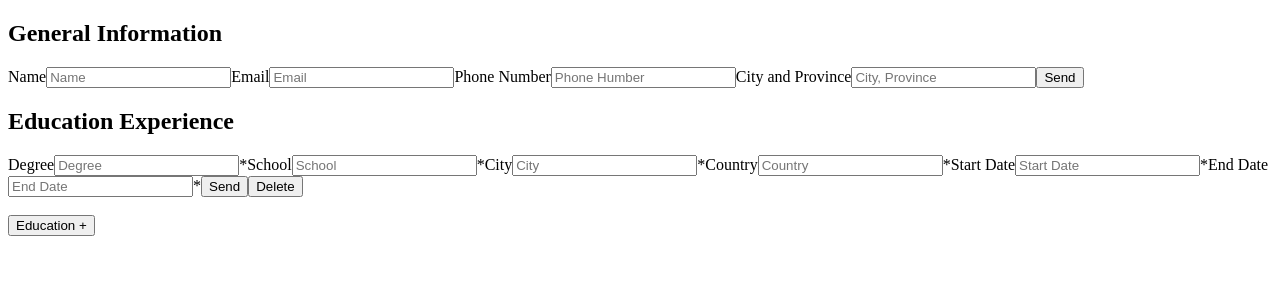
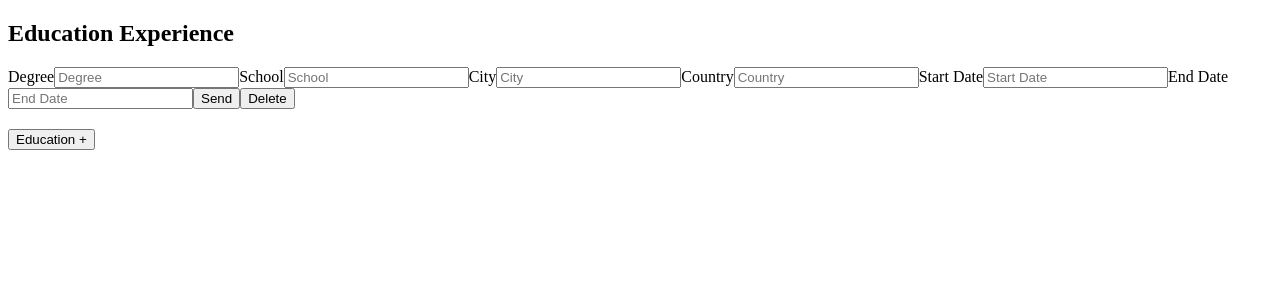
Before and after one commit to Preslav977/react-exercising, a React (Vite) app in the folder react-exercising/: page / in a window 1280 px wide. Shown: the top 300 px of the page. Built offline with nearby package versions, Linux system fonts and the light colour scheme.

Commit message:
Refactored the code, instead of using multiple forms to be only one

```diff
--- a/react-exercising/src/EducationSection.jsx
+++ b/react-exercising/src/EducationSection.jsx
@@ -1,34 +1,97 @@
 import { useState } from "react";
-import { v4 as uuid } from "uuid";
 
 let nextId = 0;
 
-function Input({ labelFor, label, name, placeholder }) {
+function EducationalForm({
+  degreeLabelFor,
+  schoolLabelFor,
+  cityLabelFor,
+  countryLabelFor,
+  startDateLabelFor,
+  endDateDateLabelFor,
+  degreeLabel,
+  schoolLabel,
+  cityLabel,
+  countryLabel,
+  startDateLabel,
+  endDateLabel,
+  degreeInputName,
+  schoolInputName,
+  cityInputName,
+  countryInputName,
+  startDateInputName,
+  endDateInputName,
+  degreeInputPlaceholder,
+  schoolInputPlaceholder,
+  cityInputPlaceholder,
+  countryLInputPlaceholder,
+  startDateInputPlaceholder,
+  endDateInputPlaceholder,
+}) {
   return (
-    <label htmlFor={labelFor}>
-      {label}
-      <span>
-        <input type="text" name={name} placeholder={placeholder} />*
-      </span>
-    </label>
+    <>
+      <label htmlFor={degreeLabelFor}>
+        {degreeLabel}
+        <input
+          type="text"
+          name={degreeInputName}
+          placeholder={degreeInputPlaceholder}
+        />
+      </label>
+      <label htmlFor={schoolLabelFor}>
+        {schoolLabel}
+        <input
+          type="text"
+          name={schoolInputName}
+          placeholder={schoolInputPlaceholder}
+        />
+      </label>
+      <label htmlFor={cityLabelFor}>
+        {cityLabel}
+        <input
+          type="text"
+          name={cityInputName}
+          placeholder={cityInputPlaceholder}
+        />
+      </label>
+      <label htmlFor={countryLabelFor}>
+        {countryLabel}
+        <input
+          type="text"
+          name={countryInputName}
+          placeholder={countryLInputPlaceholder}
+        />
+      </label>
+      <label htmlFor={startDateLabelFor}>
+        {startDateLabel}
+        <input
+          type="text"
+          name={startDateInputName}
+          placeholder={startDateInputPlaceholder}
+        />
+      </label>
+      <label htmlFor={endDateDateLabelFor}>
+        {endDateLabel}
+        <input
+          type="text"
+          name={endDateInputName}
+          placeholder={endDateInputPlaceholder}
+        />
+      </label>
+    </>
   );
 }
 
-function LivePreview({ degree, school, city, country, startDate, endDate }) {
+function LivePreview({ degree }) {
   return (
     <>
-      <h3>{degree}</h3>
-      <p>{school}</p>
-      <p>{city}</p>
-      <p>{country}</p>
-      <p>{startDate}</p>
-      <p>{endDate}</p>
+      <h2>{degree}</h2>
     </>
   );
 }
 
 export function EducationSection() {
-  const [formDataEducationObject, setFormDataEducationObject] = useState([
+  const [formData, setFormData] = useState([
     {
       degree: "",
       school: "",
@@ -36,13 +99,11 @@ export function EducationSection() {
       country: "",
       startDate: "",
       endDate: "",
-      id: uuid(),
+      id: nextId,
     },
   ]);
 
-  const [educationObjects, setEducationObjects] = useState(
-    formDataEducationObject,
-  );
+  const [createNewObj, setCreateNewObj] = useState(formData);
 
   function handleSubmit(e) {
     e.preventDefault();
@@ -53,17 +114,17 @@ export function EducationSection() {
     const countryData = formDataObject.get("country");
     const startDateData = formDataObject.get("start-date");
     const endDateData = formDataObject.get("end-date");
-    const newFormDataEducationObject = {
-      ...formDataEducationObject,
+    const newObjectSubmittedData = {
+      // ...formData,
       degree: degreeData,
       school: schoolData,
       city: cityData,
       country: countryData,
       startDate: startDateData,
-      endDateData: endDateData,
-      id: uuid(),
+      endDate: endDateData,
+      id: nextId++,
     };
-    setFormDataEducationObject([newFormDataEducationObject]);
+    setFormData([...formData, newObjectSubmittedData]);
   }
 
   const addMoreEducation = () => {
@@ -74,60 +135,49 @@ export function EducationSection() {
       country: "",
       startDate: "",
       endDate: "",
-      id: uuid(),
+      id: nextId++,
     };
-    setEducationObjects([...educationObjects, newEducationObject]);
+    setCreateNewObj([...createNewObj, newEducationObject]);
   };
 
   return (
     <>
       <h2>Education Experience</h2>
-      {educationObjects.map((educationSectionObj) => (
-        <div key={educationSectionObj.id}>
+      {createNewObj.map((formObj) => (
+        <div key={formObj.id}>
           <form action="#" onSubmit={handleSubmit}>
-            <Input
-              labelFor="degree"
-              label="Degree"
-              name="degree"
-              placeholder="Degree"
-            />
-            <Input
-              label="School"
-              labelFor="school"
-              name="school"
-              placeholder="School"
-            />
-            <Input
-              label="City"
-              labelFor="city"
-              name="city"
-              placeholder="City"
-            />
-            <Input
-              label="Country"
-              labelFor="country"
-              name="country"
-              placeholder="Country"
-            />
-            <Input
-              label="Start Date"
-              labelFor="start-date"
-              name="start-date"
-              placeholder="Start Date"
-            />
-            <Input
-              label="End Date"
-              labelFor="end-date"
-              name="end-date"
-              placeholder="End Date"
-            />
+            <EducationalForm
+              degreeLabelFor="degree"
+              degreeLabel="Degree"
+              degreeInputName="degree"
+              degreeInputPlaceholder="Degree"
+              schoolLabelFor="school"
+              schoolLabel="School"
+              schoolInputName="school"
+              schoolInputPlaceholder="School"
+              cityLabelFor="city"
+              cityLabel="City"
+              cityInputName="city"
+              cityInputPlaceholder="City"
+              countryLabelFor="country"
+              countryLabel="Country"
+              countryInputName="country"
+              countryLInputPlaceholder="Country"
+              startDateLabelFor="start-date"
+              startDateLabel="Start Date"
+              startDateInputName="start-date"
+              startDateInputPlaceholder="Start Date"
+              endDateDateLabelFor="end-date"
+              endDateLabel="End Date"
+              endDateInputName="end-date"
+              endDateInputPlaceholder="End Date"
+            ></EducationalForm>
             <button type="submit">Send</button>
             <button
               onClick={() => {
-                setEducationObjects(
-                  educationObjects.filter(
-                    (object) => object.id !== educationSectionObj.id,
-                  ),
+                setCreateNewObj(
+                  createNewObj.filter((object) => object.id !== formObj.id),
+                  // setFormData(formData.filter((obj) => obj.id !== formObj.id)),
                 );
               }}
             >
@@ -136,18 +186,9 @@ export function EducationSection() {
           </form>
         </div>
       ))}
-
-      {formDataEducationObject.map((formDataObject) => (
-        <LivePreview
-          degree={formDataObject.degree}
-          school={formDataObject.school}
-          city={formDataObject.city}
-          country={formDataObject.country}
-          startDate={formDataObject.startDate}
-          endDate={formDataObject.endDate}
-        ></LivePreview>
+      {formData.map((obj) => (
+        <LivePreview key={obj.id} degree={obj.degree}></LivePreview>
       ))}
-
       <div>
         <button onClick={addMoreEducation}>Education +</button>
       </div>
--- a/react-exercising/src/GeneralSection.jsx
+++ b/react-exercising/src/GeneralSection.jsx
@@ -1,32 +1,67 @@
 /* eslint-disable react/jsx-key */
 import { useState } from "react";
+// import { v4 as uuid } from "uuid";
 
 let nextId = 0;
 
-function Input({ labelFor, label, name, placeholder }) {
-  return (
-    <label htmlFor={labelFor}>
-      {label}
-      <span>
-        <input type="text" name={name} placeholder={placeholder} />
-      </span>
-    </label>
-  );
-}
-
-function LivePreview({ fullName, email, phoneNumber, cityAndProvince }) {
+function GeneralForm({
+  fullNameLabelFor,
+  emailLabelFor,
+  phoneNumberLabelFor,
+  cityAndProvinceLabelFor,
+  fullNameLabel,
+  emailLabel,
+  phoneNumberLabel,
+  cityAndProvinceLabel,
+  fullNameInputName,
+  emailInputName,
+  phoneNumberInputName,
+  cityAndProvinceInputName,
+  fullNameInputPlaceholder,
+  emailInputPlaceholder,
+  phoneNumberInputPlaceholder,
+  cityAndProvinceInputPlaceholder,
+}) {
   return (
     <>
-      <h2>{fullName}</h2>
-      <p>{email}</p>
-      <p>{phoneNumber}</p>
-      <p>{cityAndProvince}</p>
+      <label htmlFor={fullNameLabelFor}>
+        {fullNameLabel}
+        <input
+          type="text"
+          name={fullNameInputName}
+          placeholder={fullNameInputPlaceholder}
+        />
+      </label>
+      <label htmlFor={emailLabelFor}>
+        {emailLabel}
+        <input
+          type="text"
+          name={emailInputName}
+          placeholder={emailInputPlaceholder}
+        />
+      </label>
+      <label htmlFor={phoneNumberLabelFor}>
+        {phoneNumberLabel}
+        <input
+          type="text"
+          name={phoneNumberInputName}
+          placeholder={phoneNumberInputPlaceholder}
+        />
+      </label>
+      <label htmlFor={cityAndProvinceLabelFor}>
+        {cityAndProvinceLabel}
+        <input
+          type="text"
+          name={cityAndProvinceInputName}
+          placeholder={cityAndProvinceInputPlaceholder}
+        />
+      </label>
     </>
   );
 }
 
 export function GeneralSection() {
-  const [formDataGeneralObject, setFormDataGeneralObject] = useState([
+  const [formData, setFormData] = useState([
     {
       fullName: "",
       email: "",
@@ -36,74 +71,60 @@ export function GeneralSection() {
     },
   ]);
 
-  const [generalObjects, setGeneralObjets] = useState([formDataGeneralObject]);
+  const [saveFormData, setSaveFormData] = useState([formData]);
+
+  const saveFormValues = () => {
+    setSaveFormData([...saveFormData]);
+  };
 
   function handleSubmit(e) {
     e.preventDefault();
     const FormDataObject = new FormData(e.target);
-    const fullNameData = FormDataObject.get("name");
+    const fullNameData = FormDataObject.get("full-name");
     const emailData = FormDataObject.get("email");
     const phoneNumberData = FormDataObject.get("phone-number");
     const cityAndProvinceData = FormDataObject.get("city-and-province");
-    const newFormDataGeneralObject = {
-      ...formDataGeneralObject,
+    const newObjectSubmittedData = {
+      ...formData,
       fullName: fullNameData,
       email: emailData,
       phoneNumber: phoneNumberData,
       cityAndProvince: cityAndProvinceData,
       id: nextId++,
     };
-    setFormDataGeneralObject([newFormDataGeneralObject]);
+    setFormData(newObjectSubmittedData);
   }
-
-  const saveFormDataObjValues = () => {
-    setGeneralObjets([...generalObjects]);
-  };
 
   return (
     <>
       <h2>General Information</h2>
-      {generalObjects.map((generalSectionObj) => (
-        <div key={generalSectionObj.id}>
+      {saveFormData.map((formObj) => (
+        <div key={formObj.id}>
           <form action="#" onSubmit={handleSubmit}>
-            <Input
-              labelFor="name"
-              label="Name"
-              name="name"
-              placeholder="Name"
-            />
-            <Input
-              labelFor="email"
-              label="Email"
-              name="email"
-              placeholder="Email"
-            />
-            <Input
-              labelFor="phone-number"
-              label="Phone Number"
-              name="phone-number"
-              placeholder="Phone Humber"
-            />
-            <Input
-              labelFor="city-and-province"
-              label="City and Province"
-              name="city-and-province"
-              placeholder="City, Province"
-            />
-            <button type="submit" onClick={saveFormDataObjValues}>
+            <GeneralForm
+              fullNameLabelFor="fullName"
+              fullNameLabel="Full Name"
+              fullNameInputName="full-name"
+              fullNameInputPlaceholder="Full Name"
+              emailLabelForLabelFor="email"
+              emailLabel="Email"
+              emailInputName="email"
+              emailInputPlaceholder="Email"
+              phoneNumberLabelFor="phone-number"
+              phoneNumberLabel="Phone Number"
+              phoneNumberInputName="phone-number"
+              phoneNumberInputPlaceholder="Phone Number"
+              cityAndProvinceLabelFor="city-and-province"
+              cityAndProvinceLabel="City and Province"
+              cityAndProvinceInputName="city-and-province"
+              cityAndProvinceInputPlaceholder="City, Province"
+            ></GeneralForm>
+            <button type="submit" onClick={saveFormValues}>
               Send
             </button>
           </form>
         </div>
       ))}
-      {formDataGeneralObject.map((formDataObject) => (
-        <LivePreview
-          fullName={formDataObject.fullName}
-          email={formDataObject.email}
-          phoneNumber={formDataObject.phoneNumber}
-          cityAndProvince={formDataObject.cityAndProvince}
-        ></LivePreview>
-      ))}
     </>
   );
 }
--- a/react-exercising/src/main.jsx
+++ b/react-exercising/src/main.jsx
@@ -6,7 +6,7 @@ import { ProfessionalSection } from "./ProfessionalSection";
 
 ReactDOM.createRoot(document.getElementById("root")).render(
   <React.StrictMode>
-    <GeneralSection />
+    {/* <GeneralSection /> */}
     <EducationSection />
     {/* <ProfessionalSection /> */}
   </React.StrictMode>,
```
